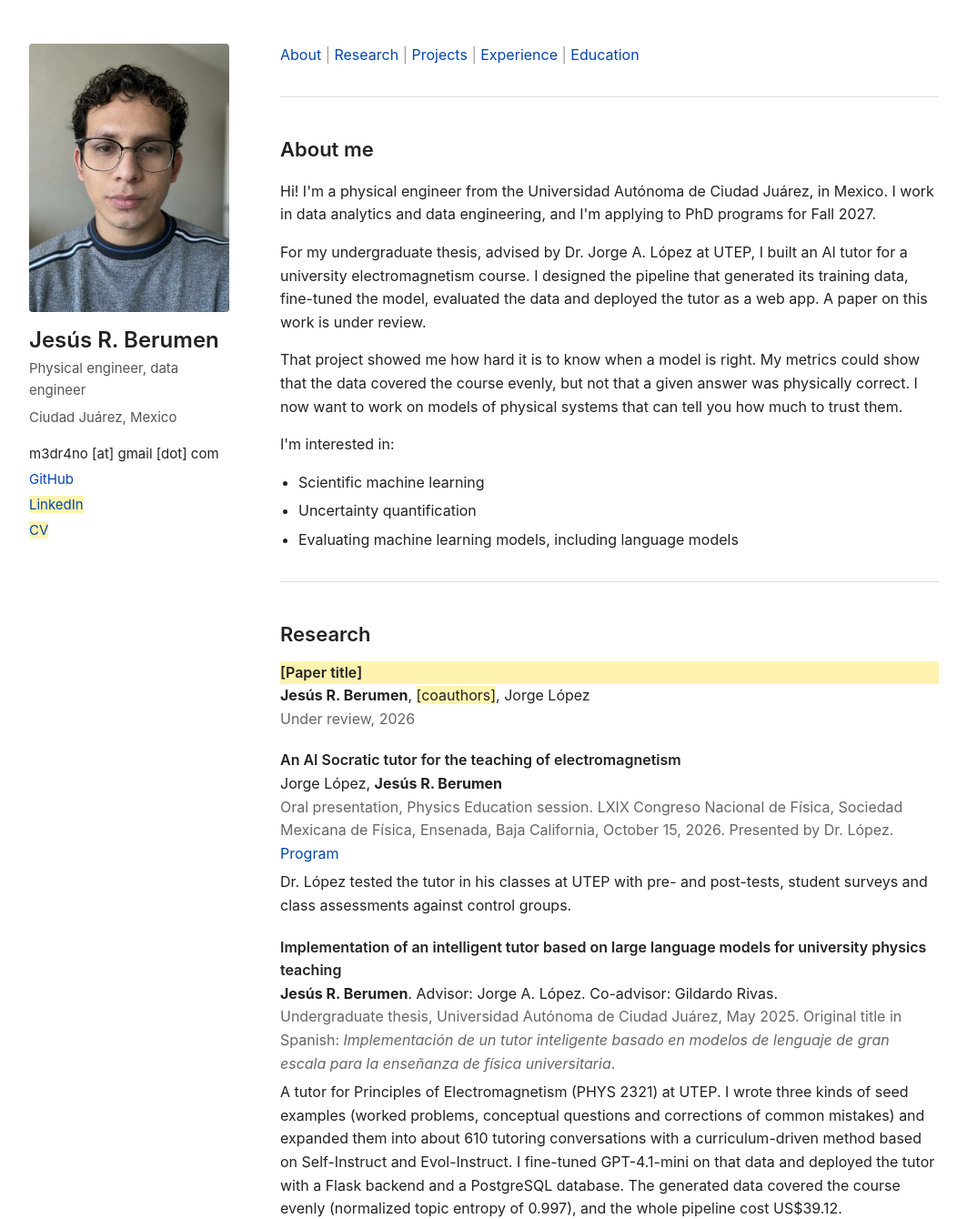
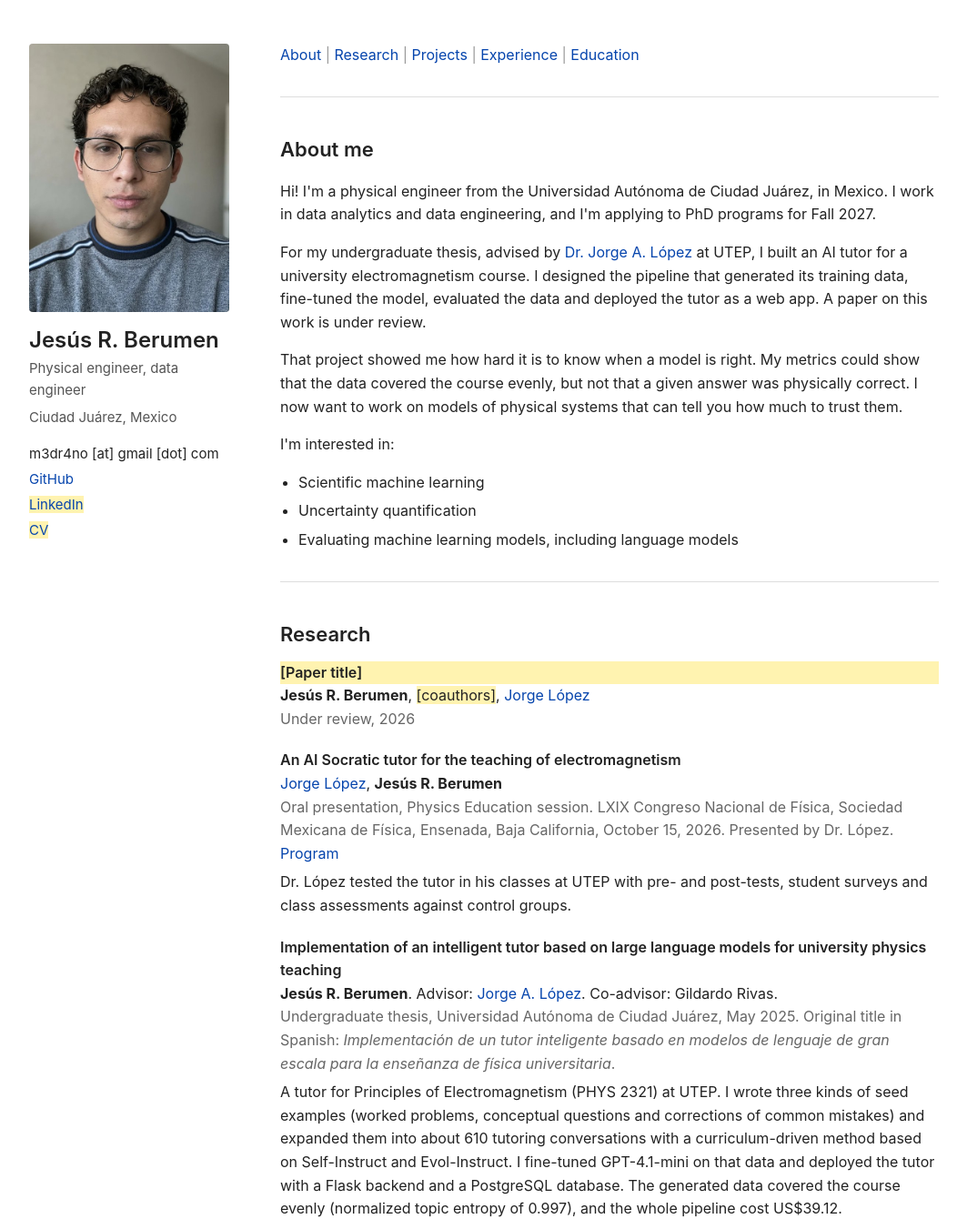
Before and after one commit to qgalinier/jesusberumen, a plain HTML site: page index.html in a window 1280 px wide. Shown: the top 1340 px of the page at 91% size, without its empty margins (108-1171 px from the left). Drawn offline with Linux system fonts and the light colour scheme.

Commit message:
Link Dr. López's page

```diff
--- a/index.html
+++ b/index.html
@@ -69,7 +69,7 @@
 
 <p>Hi! I'm a physical engineer from the Universidad Autónoma de Ciudad Juárez, in Mexico. I work in data analytics and data engineering, and I'm applying to PhD programs for Fall 2027.</p>
 
-<p>For my undergraduate thesis, advised by Dr. Jorge A. López at UTEP, I built an AI tutor for a university electromagnetism course. I designed the pipeline that generated its training data, fine-tuned the model, evaluated the data and deployed the tutor as a web app. A paper on this work is under review.</p>
+<p>For my undergraduate thesis, advised by <a href="https://jorgealbertolopezg9.wixsite.com/jorge-alberto-lopez">Dr. Jorge A. López</a> at UTEP, I built an AI tutor for a university electromagnetism course. I designed the pipeline that generated its training data, fine-tuned the model, evaluated the data and deployed the tutor as a web app. A paper on this work is under review.</p>
 
 <p>That project showed me how hard it is to know when a model is right. My metrics could show that the data covered the course evenly, but not that a given answer was physically correct. I now want to work on models of physical systems that can tell you how much to trust them.</p>
 
@@ -85,20 +85,20 @@
 
 <div class="pub">
   <div class="title todo">[Paper title]</div>
-  <div><b>Jesús R. Berumen</b>, <span class="todo">[coauthors]</span>, Jorge López</div>
+  <div><b>Jesús R. Berumen</b>, <span class="todo">[coauthors]</span>, <a href="https://jorgealbertolopezg9.wixsite.com/jorge-alberto-lopez">Jorge López</a></div>
   <div class="muted">Under review, 2026</div>
 </div>
 
 <div class="pub">
   <div class="title">An AI Socratic tutor for the teaching of electromagnetism</div>
-  <div>Jorge López, <b>Jesús R. Berumen</b></div>
+  <div><a href="https://jorgealbertolopezg9.wixsite.com/jorge-alberto-lopez">Jorge López</a>, <b>Jesús R. Berumen</b></div>
   <div class="muted">Oral presentation, Physics Education session. LXIX Congreso Nacional de Física, Sociedad Mexicana de Física, Ensenada, Baja California, October 15, 2026. Presented by Dr. López. <a href="https://cnf.smf.mx/programas-final/ensenanza-de-la-fisica/">Program</a></div>
   <p>Dr. López tested the tutor in his classes at UTEP with pre- and post-tests, student surveys and class assessments against control groups.</p>
 </div>
 
 <div class="pub">
   <div class="title">Implementation of an intelligent tutor based on large language models for university physics teaching</div>
-  <div><b>Jesús R. Berumen</b>. Advisor: Jorge A. López. Co-advisor: Gildardo Rivas.</div>
+  <div><b>Jesús R. Berumen</b>. Advisor: <a href="https://jorgealbertolopezg9.wixsite.com/jorge-alberto-lopez">Jorge A. López</a>. Co-advisor: Gildardo Rivas.</div>
   <div class="muted">Undergraduate thesis, Universidad Autónoma de Ciudad Juárez, May 2025. Original title in Spanish: <i>Implementación de un tutor inteligente basado en modelos de lenguaje de gran escala para la enseñanza de física universitaria</i>.</div>
   <p>A tutor for Principles of Electromagnetism (PHYS 2321) at UTEP. I wrote three kinds of seed examples (worked problems, conceptual questions and corrections of common mistakes) and expanded them into about 610 tutoring conversations with a curriculum-driven method based on Self-Instruct and Evol-Instruct. I fine-tuned GPT-4.1-mini on that data and deployed the tutor with a Flask backend and a PostgreSQL database. The generated data covered the course evenly (normalized topic entropy of 0.997), and the whole pipeline cost US$39.12.</p>
 </div>
```
